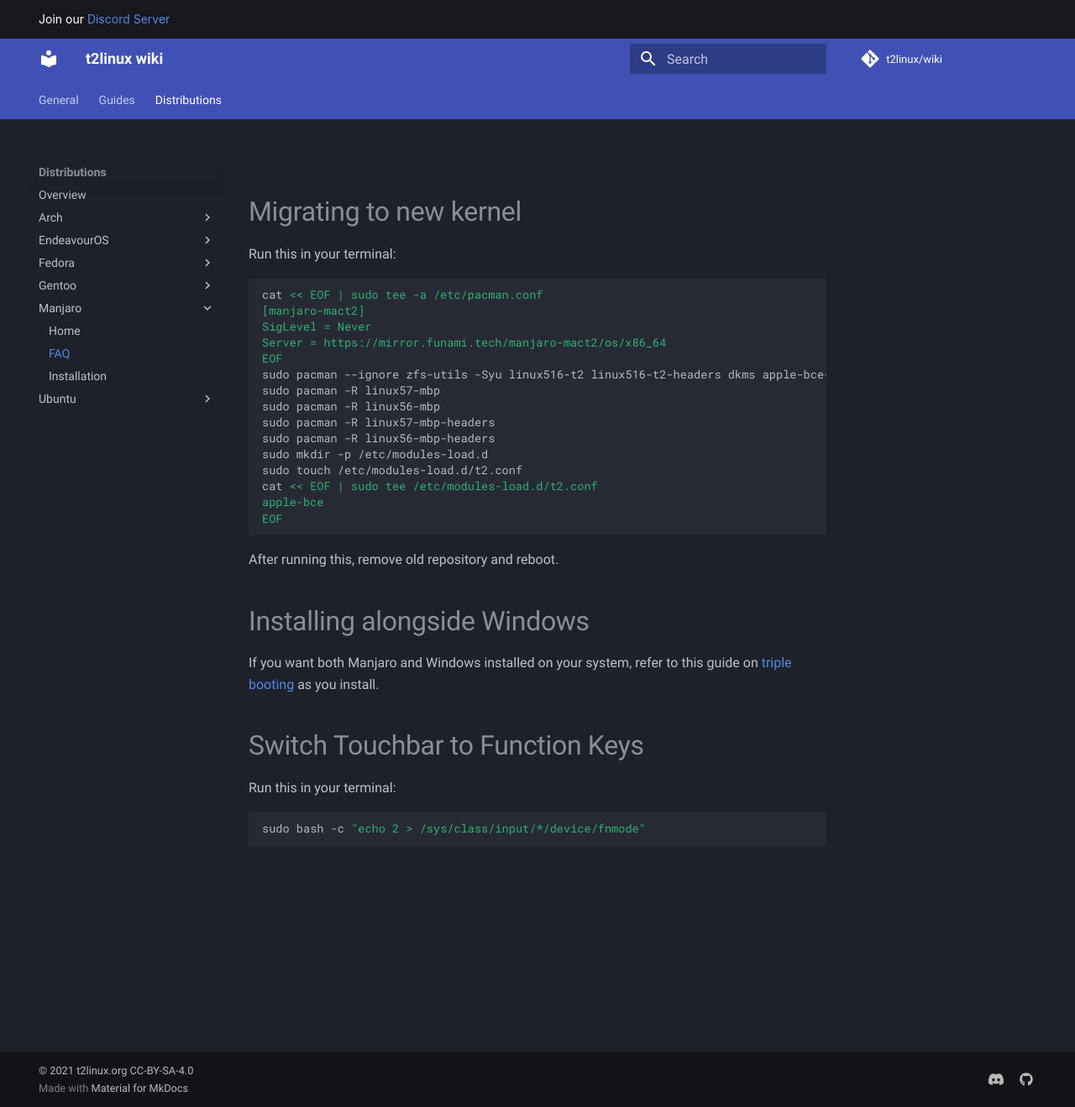
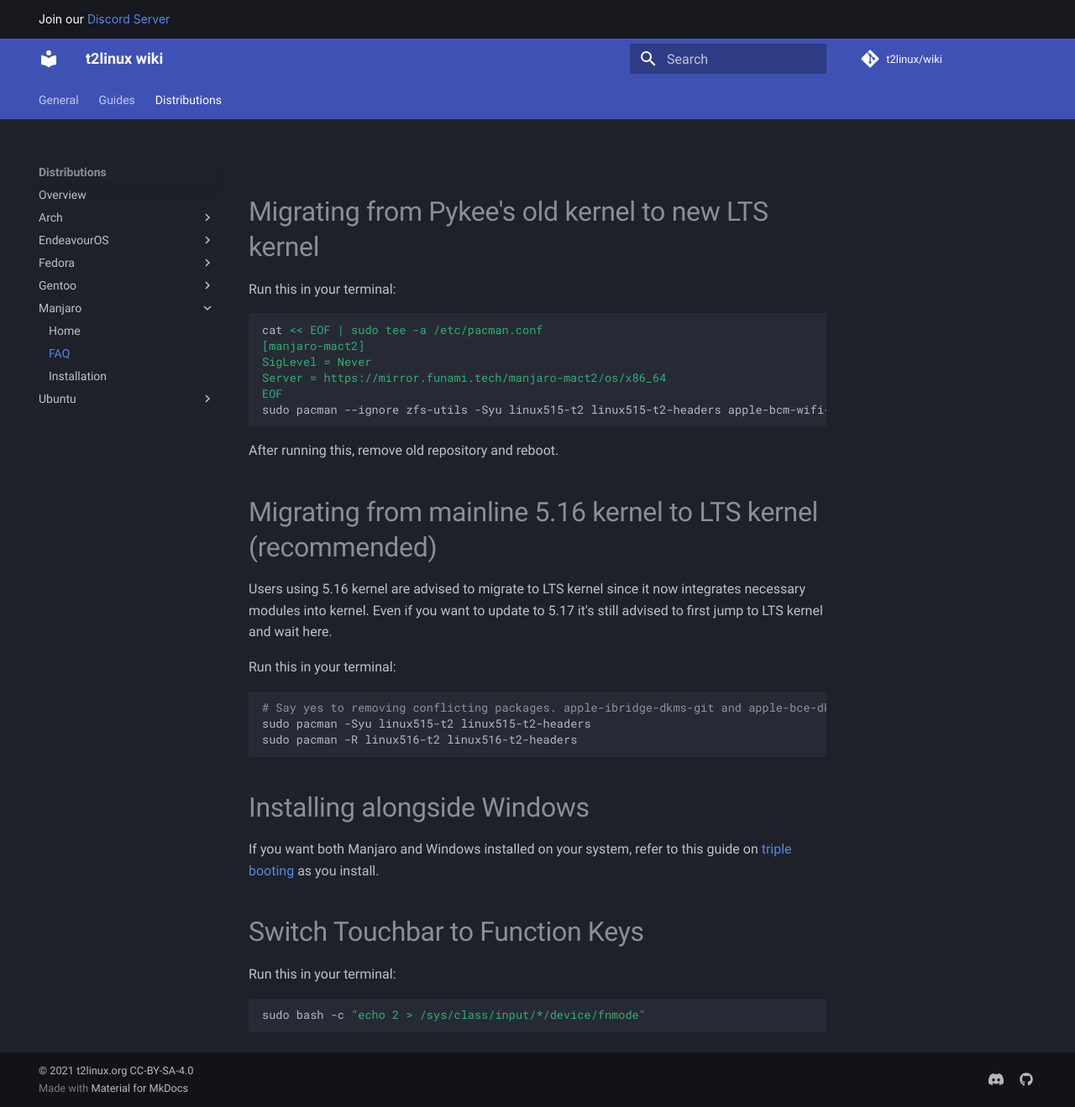
Before and after one commit to t2linux/wiki, an MkDocs documentation site: the page built from docs/distributions/manjaro/faq.md, in a window 1280 px wide and 1319 px high. Shown: the whole window at 84% size. Built offline with MkDocs 1.6.1 and Material for MkDocs 9.7.7, drawn with Linux system fonts in a browser that asks for light colours; comment, search, counter and statistics services are not loaded.

Commit message:
Distributions: Add instructions use 5.15 LTS on manjaro (#276)
* 5.15 LTS update

* Consistent word

````diff
--- a/docs/distributions/manjaro/faq.md
+++ b/docs/distributions/manjaro/faq.md
@@ -1,4 +1,4 @@
-# Migrating to new kernel
+# Migrating from Pykee's old kernel to new LTS kernel
 
 Run this in your terminal:
 
@@ -8,19 +8,22 @@ cat << EOF | sudo tee -a /etc/pacman.conf
 SigLevel = Never
 Server = https://mirror.funami.tech/manjaro-mact2/os/x86_64
 EOF
-sudo pacman --ignore zfs-utils -Syu linux516-t2 linux516-t2-headers dkms apple-bce-dkms-git apple-ibridge-dkms-git apple-bcm-wifi-firmware
-sudo pacman -R linux57-mbp
-sudo pacman -R linux56-mbp
-sudo pacman -R linux57-mbp-headers
-sudo pacman -R linux56-mbp-headers
-sudo mkdir -p /etc/modules-load.d
-sudo touch /etc/modules-load.d/t2.conf
-cat << EOF | sudo tee /etc/modules-load.d/t2.conf
-apple-bce
-EOF
+sudo pacman --ignore zfs-utils -Syu linux515-t2 linux515-t2-headers apple-bcm-wifi-firmware
 ```
 
 After running this, remove old repository and reboot.
+
+# Migrating from mainline 5.16 kernel to LTS kernel (recommended)
+
+Users using 5.16 kernel are advised to migrate to LTS kernel since it now integrates necessary modules into kernel. Even if you want to update to 5.17 it's still advised to first jump to LTS kernel and wait here.
+
+Run this in your terminal:
+
+```sh
+# Say yes to removing conflicting packages. apple-ibridge-dkms-git and apple-bce-dkms-git is now integrated to kernel thus those DKMS modules are not necessary.
+sudo pacman -Syu linux515-t2 linux515-t2-headers
+sudo pacman -R linux516-t2 linux516-t2-headers
+```
 
 # Installing alongside Windows
 
````
